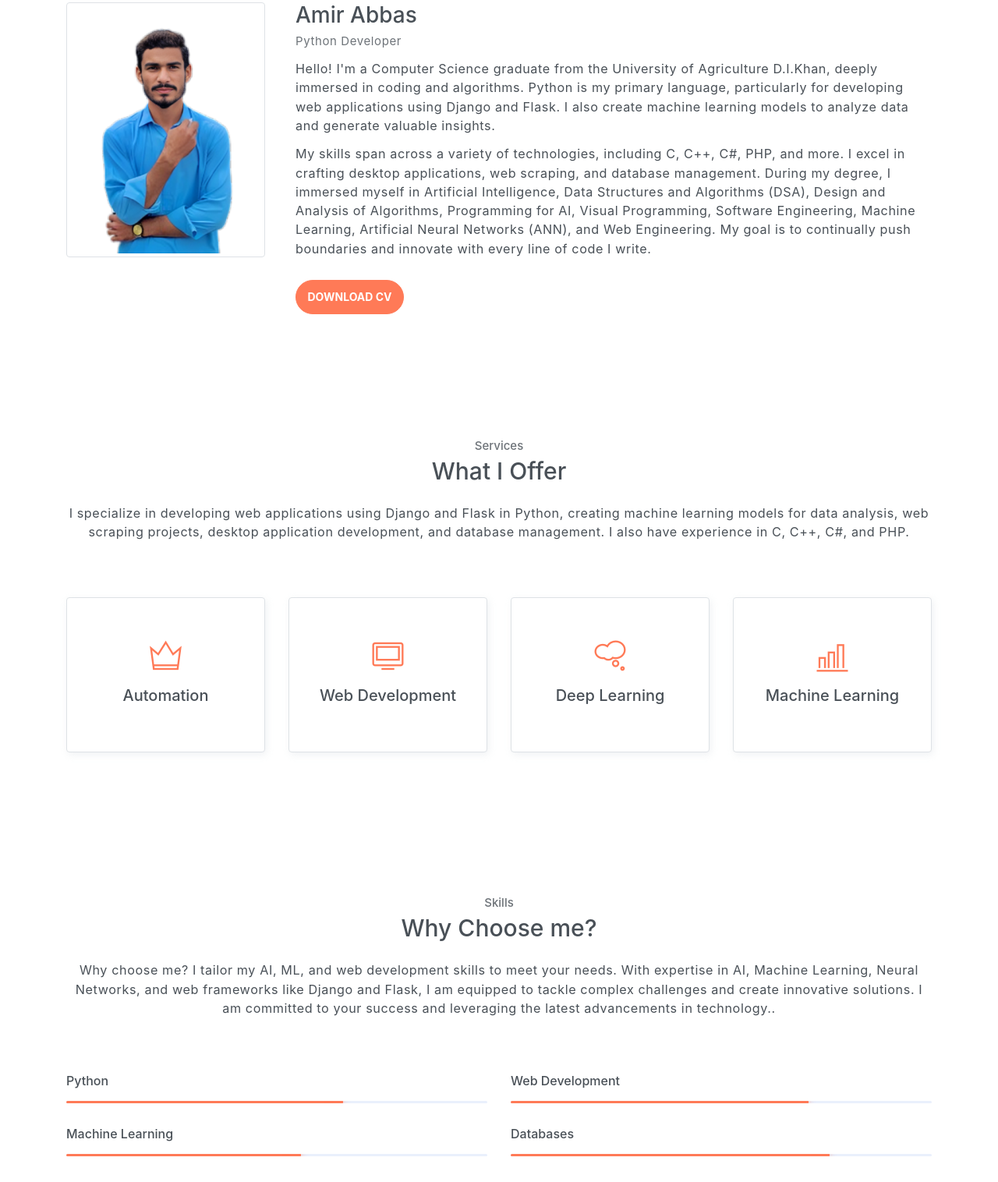
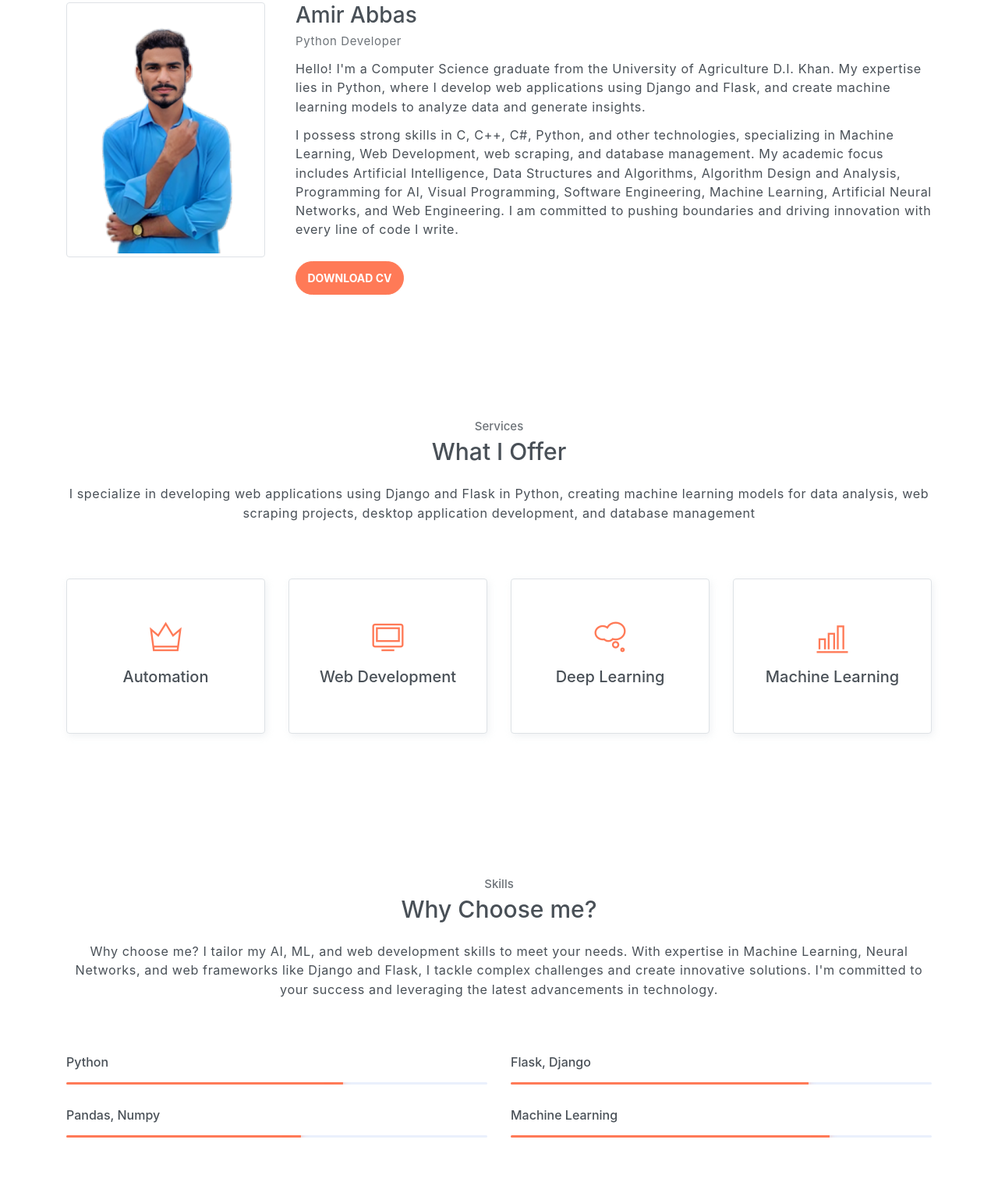
Before and after one commit to AmirAbbas101/Amir-Abbas, a plain HTML site: page index.html in a window 1280 px wide. Shown: the part 893-2409 px from the top of the page at 78% size. Drawn offline with Linux system fonts and the light colour scheme.

Commit message:
modify all content

```diff
--- a/index.html
+++ b/index.html
@@ -111,17 +111,9 @@
                 <div class="pl-md-4 col-md-9">
                     <h6 class="title">Amir Abbas</h6>
                     <p class="subtitle">Python Developer</p>
-                    <p>Hello! I'm a Computer Science graduate from the University of Agriculture D.I.Khan, deeply immersed in coding and
-                        algorithms. Python is my primary language, particularly for developing web applications using
-                        Django and Flask. I also create machine learning models to analyze data and generate valuable
-                        insights.
+                    <p>Hello! I'm a Computer Science graduate from the University of Agriculture D.I. Khan. My expertise lies in Python, where I develop web applications using Django and Flask, and create machine learning models to analyze data and generate insights.
                     </p>
-                    <p>My skills span across a variety of technologies, including C, C++, C#, PHP, and more. I excel in
-                        crafting desktop applications, web scraping, and database management. During my degree, I
-                        immersed myself in Artificial Intelligence, Data Structures and Algorithms (DSA), Design and
-                        Analysis of Algorithms, Programming for AI, Visual Programming, Software Engineering, Machine
-                        Learning, Artificial Neural Networks (ANN), and Web Engineering. My goal is to continually push
-                        boundaries and innovate with every line of code I write.</p>
+                    <p>I possess strong skills in C, C++, C#, Python, and other technologies, specializing in Machine Learning, Web Development, web scraping, and database management. My academic focus includes Artificial Intelligence, Data Structures and Algorithms, Algorithm Design and Analysis, Programming for AI, Visual Programming, Software Engineering, Machine Learning, Artificial Neural Networks, and Web Engineering. I am committed to pushing boundaries and driving innovation with every line of code I write.</p>
                     <button class="btn btn-primary rounded mt-3">DOWNLOAD CV</button>
                 </div>
             </div>
@@ -133,9 +125,7 @@
         <div class="container text-center">
             <h6 class="subtitle">Services</h6>
             <h6 class="section-title mb-4">What I Offer</h6>
-            <p class="mb-5 pb-4">I specialize in developing web applications using Django and Flask in Python, creating
-                machine learning models for data analysis, web scraping projects, desktop application development, and
-                database management. I also have experience in C, C++, C#, and PHP.</p>
+            <p class="mb-5 pb-4">I specialize in developing web applications using Django and Flask in Python, creating machine learning models for data analysis, web scraping projects, desktop application development, and database management</p>
 
             <div class="row">
                 <div class="col-sm-6 col-md-3 mb-4">
@@ -182,10 +172,7 @@
         <div class="container text-center">
             <h6 class="subtitle">Skills</h6>
             <h6 class="section-title mb-4">Why Choose me?</h6>
-            <p class="mb-5 pb-4">Why choose me? I tailor my AI, ML, and web development skills to meet your needs. With
-                expertise in AI, Machine Learning, Neural Networks, and web frameworks like Django and Flask, I am
-                equipped to tackle complex challenges and create innovative solutions. I am committed to your success
-                and leveraging the latest advancements in technology..</p>
+            <p class="mb-5 pb-4">Why choose me? I tailor my AI, ML, and web development skills to meet your needs. With expertise in Machine Learning, Neural Networks, and web frameworks like Django and Flask, I tackle complex challenges and create innovative solutions. I'm committed to your success and leveraging the latest advancements in technology.</p>
 
             <div class="row text-left">
                 <div class="col-sm-6">
@@ -196,21 +183,21 @@
                     </div>
                 </div>
                 <div class="col-sm-6">
-                    <h6 class="mb-3">Web Development</h6>
+                    <h6 class="mb-3">Flask, Django</h6>
                     <div class="progress">
                         <div class="progress-bar bg-primary" role="progressbar" style="width: 70%;" aria-valuenow="25"
                             aria-valuemin="0" aria-valuemax="100"><span>70%</span></div>
                     </div>
                 </div>
                 <div class="col-sm-6">
-                    <h6 class="mb-3">Machine Learning</h6>
+                    <h6 class="mb-3">Pandas, Numpy</h6>
                     <div class="progress">
                         <div class="progress-bar bg-primary" role="progressbar" style="width: 55%;" aria-valuenow="25"
                             aria-valuemin="0" aria-valuemax="100"><span>55%</span></div>
                     </div>
                 </div>
                 <div class="col-sm-6">
-                    <h6 class="mb-3">Databases</h6>
+                    <h6 class="mb-3">Machine Learning</h6>
                     <div class="progress">
                         <div class="progress-bar bg-primary" role="progressbar" style="width: 75%;" aria-valuenow="25"
                             aria-valuemin="0" aria-valuemax="100"><span>75%</span></div>
@@ -226,10 +213,7 @@
         <div class="container text-center">
             <h6 class="subtitle">Portfolio</h6>
             <h6 class="section-title mb-4">Check My Wonderful Works</h6>
-            <p class="mb-5 pb-4">Explore my projects to see my skills in action: Quiz Game Using Python, Attendance
-                Management System, HTML Portfolio, Gym Fitness Center (C# .Net Windows Form Application), Go-Mart
-                Application (5th Semester Project), Scientific Calculator using C#, and Fake Review Detector (ML-based
-                project).</p>
+            <p class="mb-5 pb-4">Explore my projects to see my skills in action. I created an Automated Web Scraper, a Machine Learning Predictive Model for housing prices, a responsive personal portfolio website, and an AI-powered chatbot for customer support. Additionally, I developed a Quiz Game, Attendance Management System, HTML Portfolio, Gym Fitness Center app, Go-Mart Application, Scientific Calculator, and Fake Review Detector. My expertise includes Python, C, C++, C#, PHP, JavaScript, HTML, CSS, Django, Flask, BeautifulSoup, Selenium, Pandas, Scikit-Learn, TensorFlow, and NLTK. I use tools like Git/GitHub, Jupyter Notebooks, SQL/SQLite, and follow Agile and TDD practices.</p>
 
             <div class="row">
                 <div class="col-sm-4">
@@ -448,9 +432,7 @@
         <div class="container text-center">
             <h6 class="subtitle">Contact</h6>
             <h6 class="section-title mb-4">Get In Touch With Me</h6>
-            <p class="mb-5 pb-4">Feel free to reach out if you have any questions, project inquiries, or just want to
-                connect. Use the contact form below to send me a message. I'm always open to discussing new
-                opportunities and collaborations.</p>
+            <p class="mb-5 pb-4">Feel free to reach out if you have any questions, project inquiries, or just want to connect. Use the contact form below to send me a message. I'm always open to discussing new opportunities and collaborations.</p>
             <div class="contact text-left">
                 <div class="form">
                     <h6 class="subtitle">Available 24/7</h6>
```
